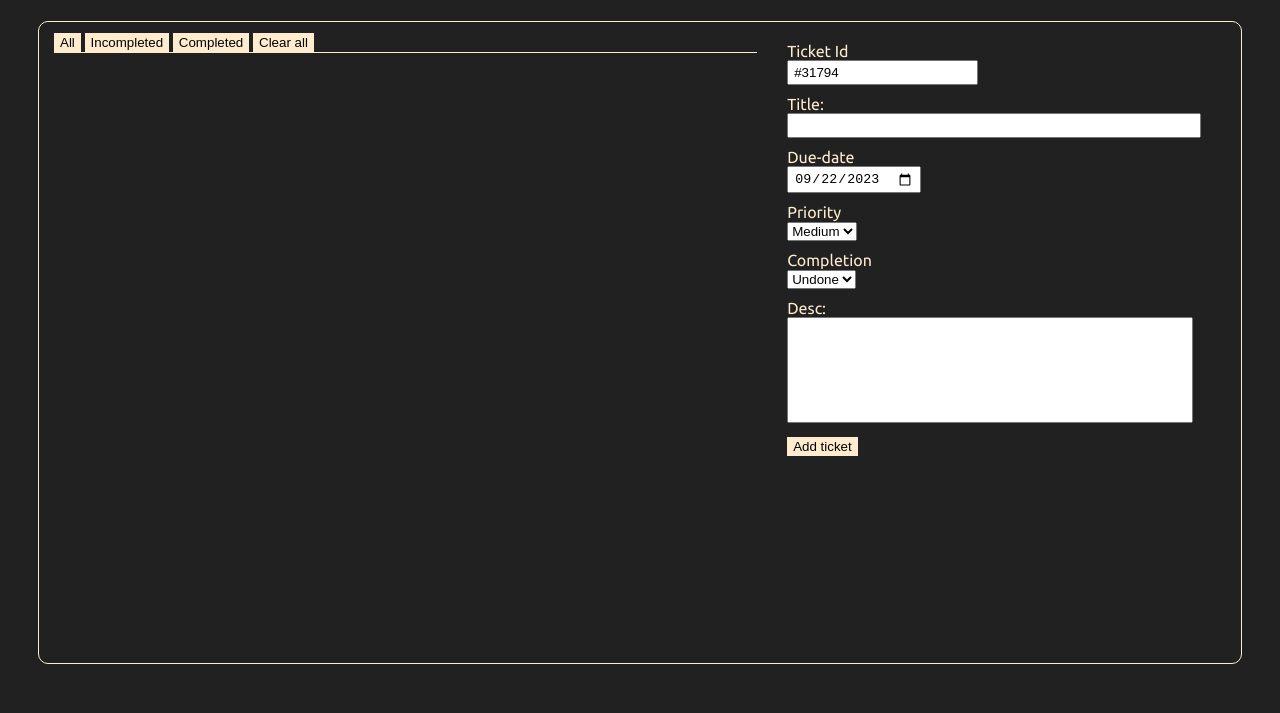
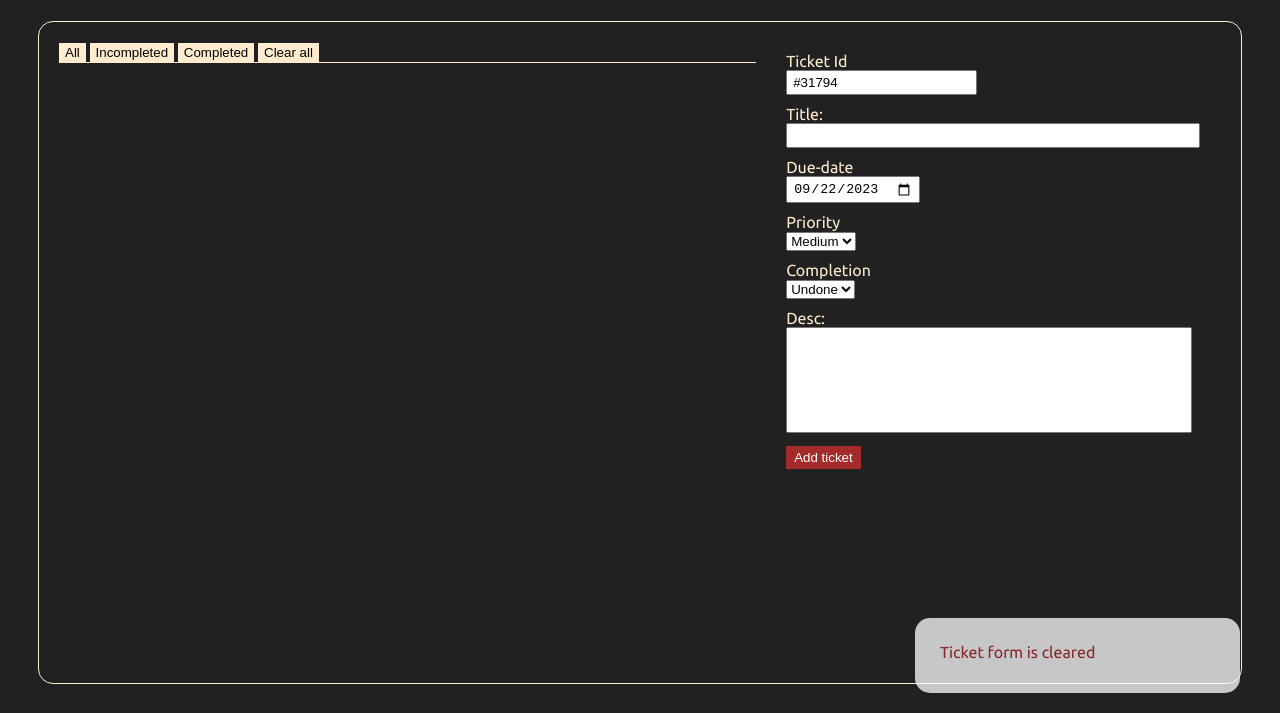
Before and after one commit to kurniadikevin/js-stackup-bounty, a plain HTML site: page index.html in a window 1280 px wide. Both pictures are taken after typing "Sample", "Sample" into the empty fields and a click on the button "Add ticket". Shown: the part 87-800 px from the top of the page. Drawn offline with nearby package versions, Linux system fonts and the light colour scheme.

Commit message:
make up pop integrate with reload

```diff
--- a/index.html
+++ b/index.html
@@ -50,6 +50,9 @@
                     <button id="submit-btn">Add ticket</button>
                 </div>
               </div>
+              <div id="pop-up">
+                text
+              </div>
         </div>
     </div>
     <script src="./script.js"></script>
--- a/script.js
+++ b/script.js
@@ -58,8 +58,9 @@ class Task {
       data.splice(index,1)
       // change local data with updated data
       localStorage.setItem('local-data',JSON.stringify(data))
-      alert('deleted')
-      window.location.reload(false);
+    //  alert('deleted')
+      myToDoList.showPopUp('Deleting...')
+      setTimeout(()=> { window.location.reload(false);},1000)
     }
 
     editCompletionToDone(index){
@@ -67,13 +68,12 @@ class Task {
        const data= JSON.parse(localStorage.getItem('local-data'))
        // edit completion data
        const filteredData=data.filter((item)=> item.isCompleted === 'false')
-       console.log(filteredData)
         filteredData[index].isCompleted='true'
        // change local data with updated data
        localStorage.setItem('local-data',JSON.stringify(data))
-       alert('marked as done')
-       window.location.reload(false);
-
+       //alert('marked as done')
+       myToDoList.showPopUp('Marking as done...')
+       setTimeout(()=> { window.location.reload(false);},1000)
     }
 
     getAllTasks() {
@@ -86,6 +86,13 @@ class Task {
 
     getIncompleteTasks() {
       return JSON.parse(localStorage.getItem('local-data')).filter(task => task.isCompleted === 'false');
+    }
+
+    showPopUp(text){
+      const popUp=document.querySelector('#pop-up');
+      popUp.textContent=text
+      popUp.style.display='flex';
+     // setTimeout(()=> {popUp.style.display='none'},3000)
     }
   }
 
@@ -109,16 +116,17 @@ class Task {
     try {
         //code that may throw an exception
         myToDoList.storeToLocal(newTask)
-        alert('Ticket sucessfully added')
+        //alert('Ticket sucessfully added')
+        myToDoList.showPopUp('Ticket successfully added')
         myToDoList.clearTicketForm()
        } catch (error) {
         //handle the exception
         alert(error)
        } finally {
         //always executed
-        alert('Ticket form is cleared')
-        window.location.reload(false);
-       }
+        //alert('Ticket form is cleared')
+        setTimeout(()=>{myToDoList.showPopUp('Ticket form is cleared')},1000)
+        setTimeout(()=> { window.location.reload(false);},2000)}
 })
 
 //refresh display task
--- a/style.css
+++ b/style.css
@@ -16,10 +16,10 @@ body{
 
 .task-body{
     border: 1px solid blanchedalmond;
-    border-radius: 10px;
+    border-radius: 15px;
     display: grid;
     grid-template-columns: 3fr 2fr;
-    padding: 10px 15px;
+    padding: 20px 20px;
 
 }
     .task-display{
@@ -102,9 +102,37 @@ button:hover{
     background-color: darkgrey;
 }
 
+#submit-btn{
+    background-color: brown;
+    padding: 4px 8px;
+    color: white;
+}
+#submit-btn:hover{
+    background-color: white;
+    color: brown;
+}
+
 input{
     padding: 3px 5px;
 }
+
+#pop-up{
+    display: none;
+    width: 300px;
+    height: 50px;
+    background-color: white;
+    color:brown;
+    opacity: 0.75;
+    border-radius: 15px;
+    justify-content: flex-start;
+    align-items: flex-start;
+    padding-left: 25px;
+    padding-top: 25px;
+    position: fixed;
+    bottom: 20px;
+    right: 40px;
+}
+
 
 /* Custom scrollbar */
 /* width */
```
